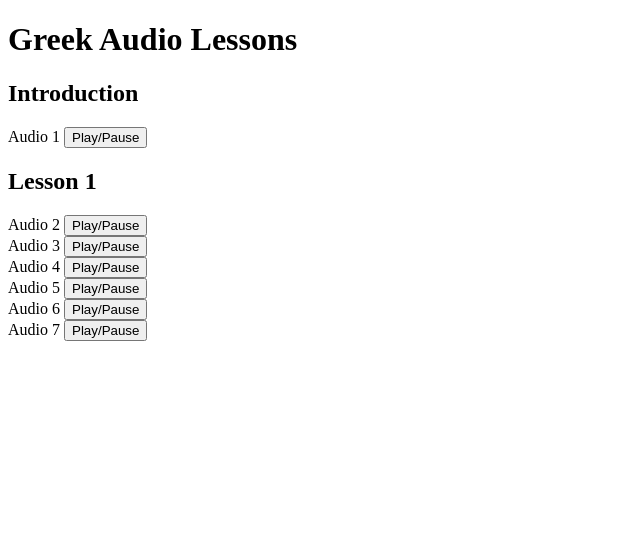
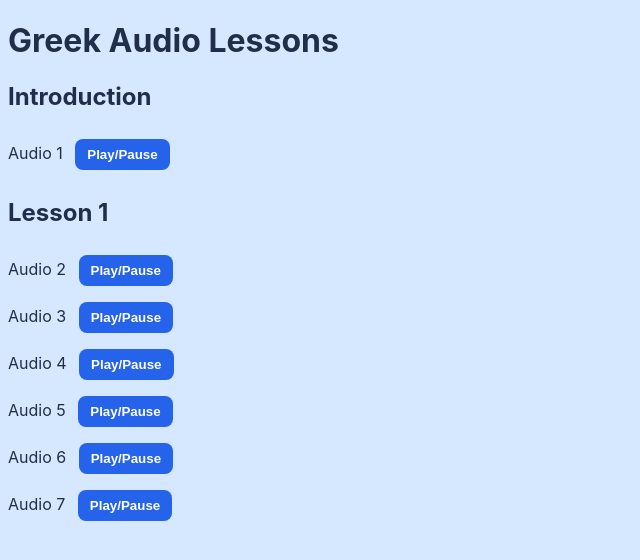
Before and after one commit to Antzy21/greek-audio-lessons, a Vue app: page / in a window 1280 px wide. Shown: the top 560 px of the page, without its empty margins (0-640 px from the left). Built offline with nearby package versions, Linux system fonts and the light colour scheme.

Commit message:
Add styles

```diff
--- a/src/styles.css
+++ b/src/styles.css
@@ -0,0 +1,51 @@
+/* Base font - modern sans-serif */
+:root {
+  --font-sans: 'Inter', ui-sans-serif, system-ui, -apple-system, 'Segoe UI', Roboto, 'Helvetica Neue', Arial, 'Noto Sans', 'Liberation Sans', sans-serif;
+}
+
+body {
+  font-family: var(--font-sans);
+  -webkit-font-smoothing: antialiased;
+  -moz-osx-font-smoothing: grayscale;
+  font-size: 16px;
+  color: #202d4b;
+  background-color: rgb(214, 232, 255);
+}
+
+/* Global button styles — bold, blue, rounded, with margins */
+button,
+button[type="button"],
+button[type="submit"],
+.button {
+  background-color: #2563eb; /* blue-600 */
+  color: #ffffff;
+  font-weight: 700;
+  border: none;
+  border-radius: 0.5rem; /* rounded */
+  padding: 0.5rem 0.75rem;
+  margin: 0.5rem;
+  cursor: pointer;
+  display: inline-flex;
+  align-items: center;
+  gap: 0.5rem;
+}
+
+button:hover {
+  background-color: #1d4ed8; /* blue-700 */
+}
+
+button.playing,
+button.play-btn.playing,
+.button.playing {
+  background-color: #1e40af; /* blue-800 when playing */
+}
+
+button:focus {
+  outline: 3px solid rgba(37,99,235,0.2);
+  outline-offset: 2px;
+}
+
+button:disabled {
+  opacity: 0.6;
+  cursor: not-allowed;
+}
```
